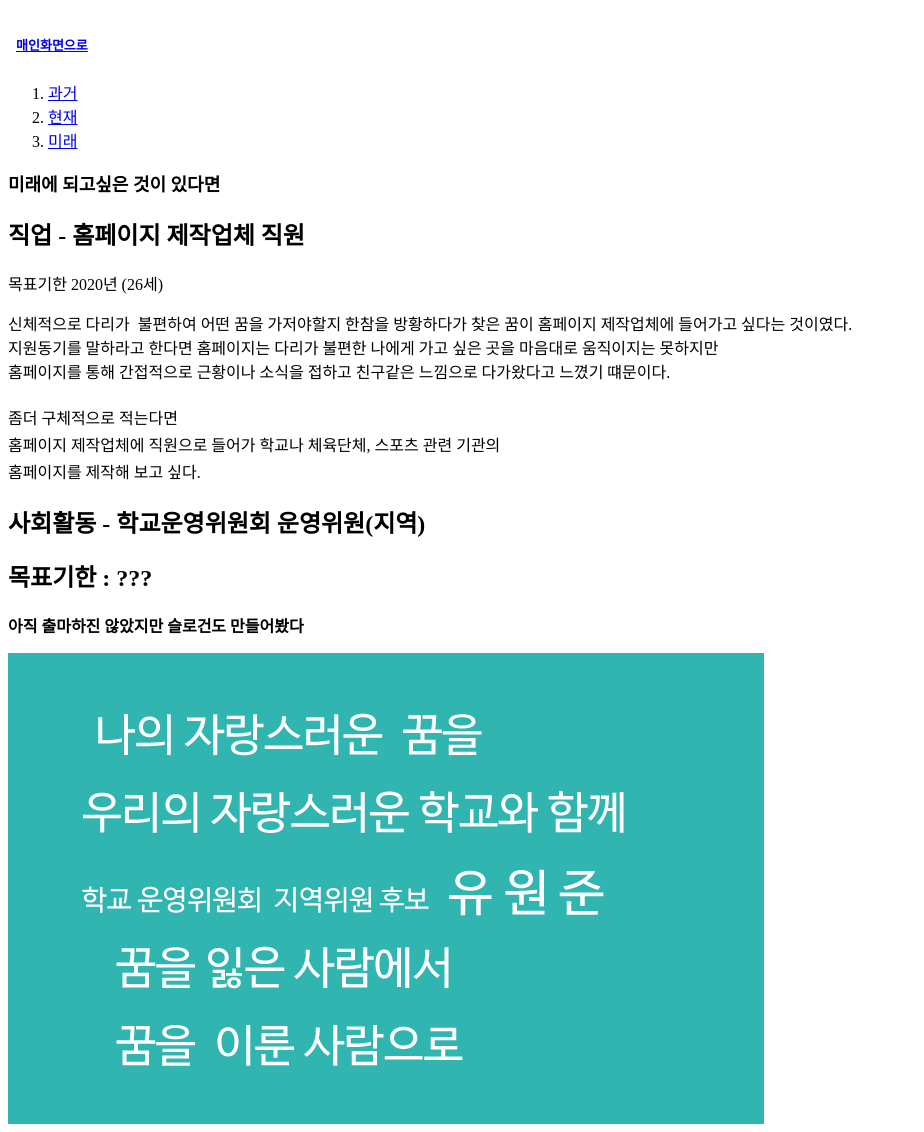
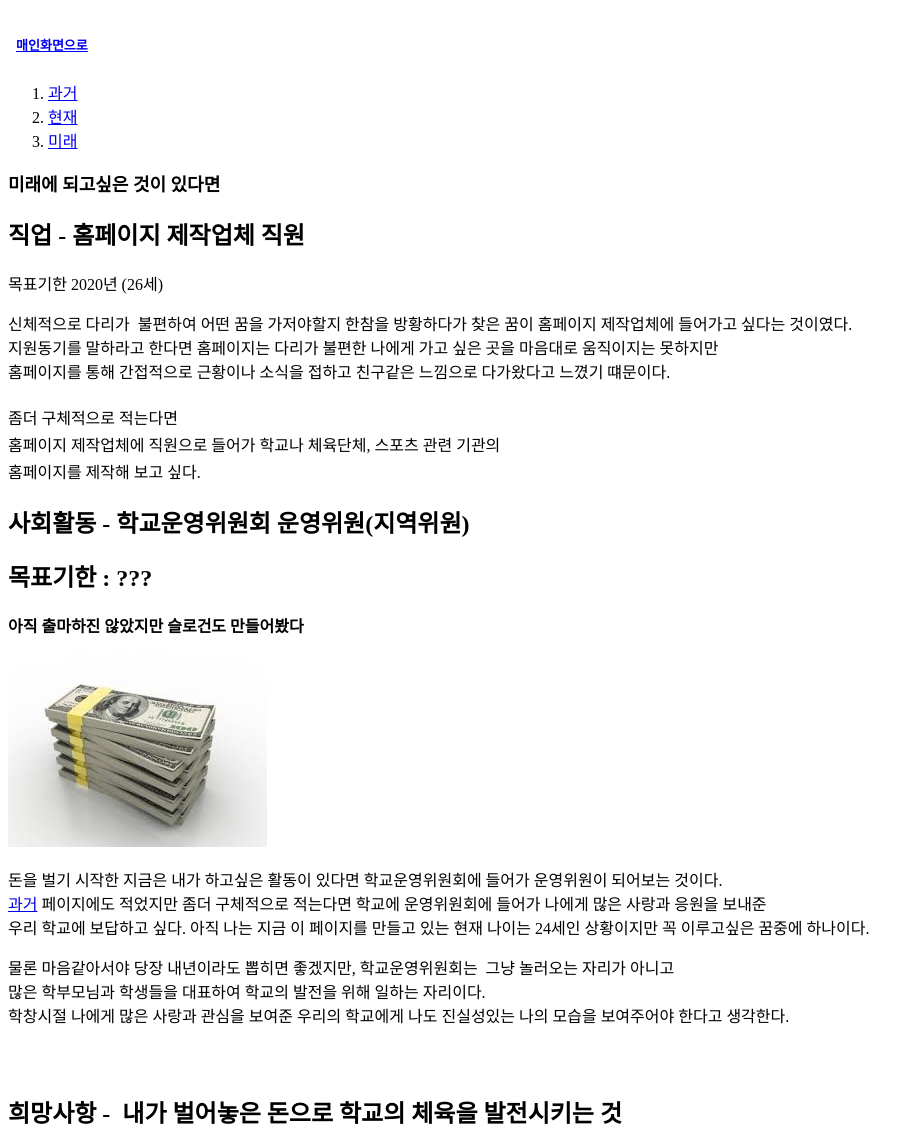
Before and after one commit to gotjddl95/WEB, a plain HTML site: page 3.html in a window 1280 px wide. Shown: the top 1132 px of the page, without its empty margins (0-924 px from the left). Drawn offline with Linux system fonts and the light colour scheme.

Commit message:
Add files via upload

```diff
--- a/3.html
+++ b/3.html
@@ -18,8 +18,8 @@
         }
         .style4
         {
-            text-decoration: underline;
-            font-size: medium;
+            width: 259px;
+            height: 194px;
         }
         </style>
 </head>
@@ -43,11 +43,11 @@
         <span class="style3">홈페이지 제작업체에 직원으로 들어가 학교나 체육단체, 스포츠 관련 기관의 </span>
         <br class="style3">
         <span class="style3">홈페이지를 제작해 보고 싶다.</span></h2>
-    <h2>사회활동 - 학교운영위원회 운영위원(지역) </h2>
+    <h2>사회활동 - 학교운영위원회 운영위원(지역위원) </h2>
     <h2>목표기한 : ???</h2>
     <p><strong>아직 출마하진 않았지만 슬로건도 만들어봤다</strong></p>
     <p>
-      <img class="style4" src="5.jpg" /></p>
+        <img class="style4" src="dr.png" /></p>
   <p>
       돈을 벌기 시작한 지금은 내가 하고싶은 활동이 있다면 학교운영위원회에 들어가 운영위원이 되어보는 것이다.<br>
         <a href="1.html">과거</a> 페이지에도 적었지만 좀더 구체적으로 적는다면 학교에 운영위원회에 들어가 나에게 많은 사랑과 응원을
```
Also changed, not shown: dr.png (added).
